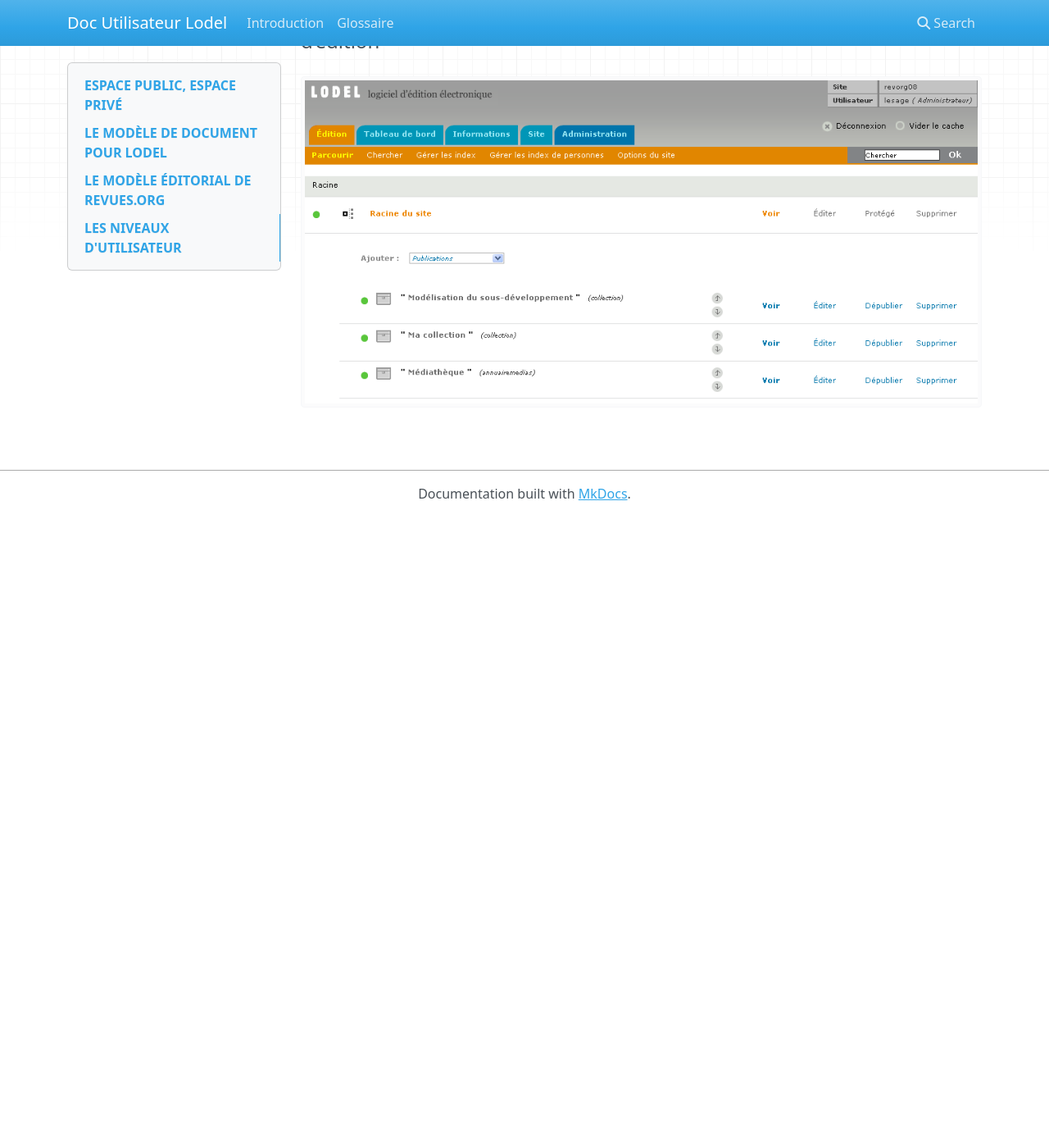
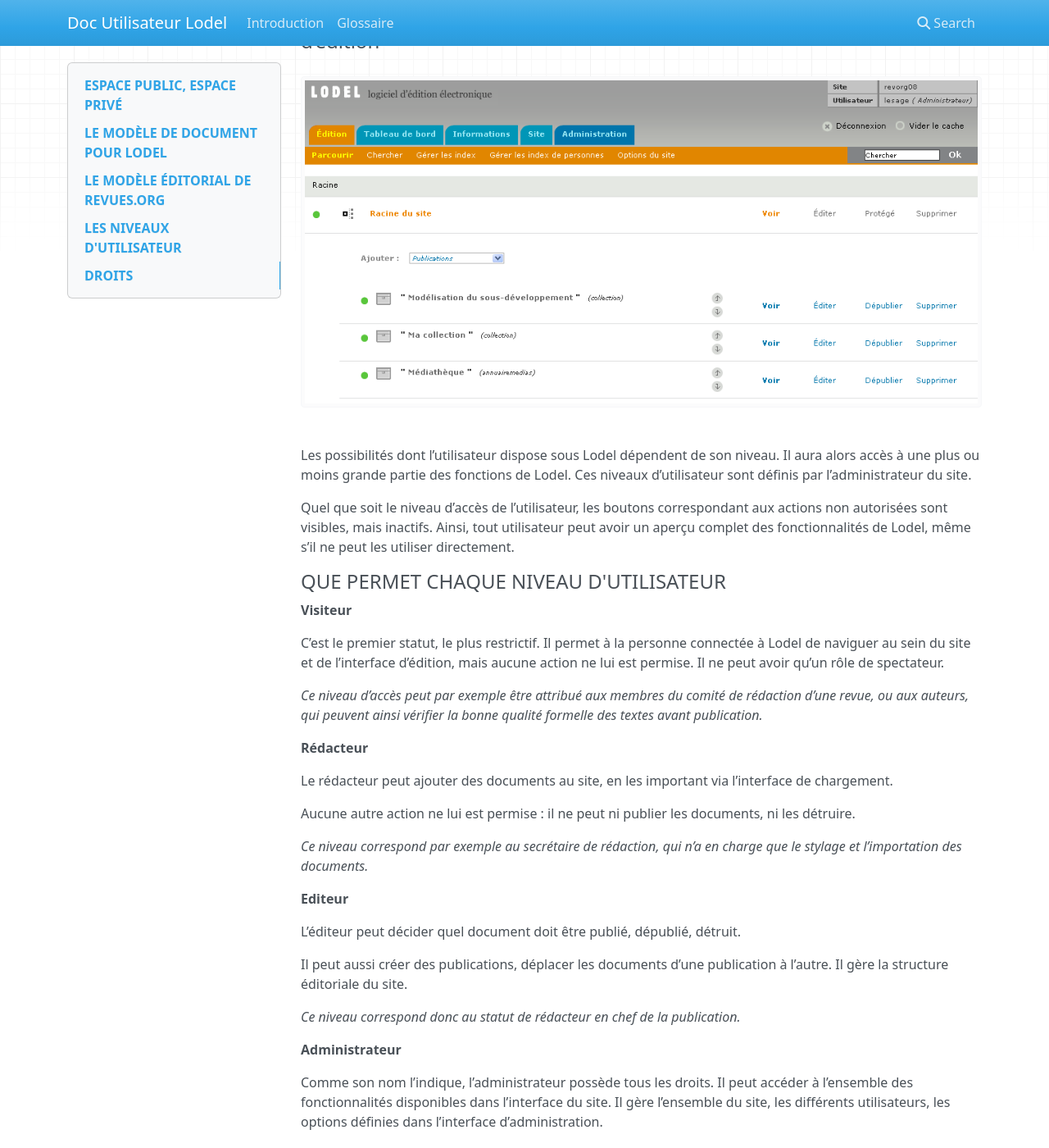
Before and after one commit to ValentinGeorgesDubost/Doc-Lodel-Utilisateur, an MkDocs documentation site: the page built from docs/Démarrer avec Lodel.md, in a window 1280 px wide and 1400 px high, scrolled down 3030 px. Shown: the whole window at 82% size. Built offline with MkDocs 1.6.1, drawn with Linux system fonts in a browser that asks for light colours; nearby versions of some CDN libraries; old or Windows-style settings are respelled for this version of MkDocs; before the commit the page ends 3660 px from its top, so only the background shows below that; some of the changed text lies outside the part shown.

Commit message:
Update Démarrer avec Lodel.md

```diff
--- a/docs/Démarrer avec Lodel.md
+++ b/docs/Démarrer avec Lodel.md
@@ -8,7 +8,7 @@ accessible aux personnes autorisées uniquement, avec un login et mot de passe,
 Pour résumer : tout site Lodel se divise en deux :
 
 D’un côté un site public, accessible à tous les lecteurs, dont l’apparence est particulière à chaque site et déterminée
-par les templates.
+par les *templates*.
 
 De l’autre un espace privé d’édition, conçu pour permettre aux personnes autorisées d’éditer le site. En général un lien
 présent sur les pages du site public permet d’y accéder. Si ce n’est pas le cas, il suffit de suffixer `/lodel/edition/`
@@ -84,3 +84,49 @@ Le statut de la personne connectée est rappelé en haut à droite de l’interf
 
 #### Identification et statut de l’utilisateur dans le bandeau de l’interface d’édition
 ![Screenshot1](image/image2.png)
+
+Les possibilités dont l’utilisateur dispose sous Lodel dépendent de son niveau. Il aura alors accès à une plus ou moins grande partie des fonctions de Lodel. Ces niveaux d’utilisateur sont définis par l’administrateur du site.
+
+Quel que soit le niveau d’accès de l’utilisateur, les boutons correspondant aux actions non autorisées sont visibles, mais inactifs. Ainsi, tout utilisateur peut avoir un aperçu complet des fonctionnalités de Lodel, même s’il ne peut les utiliser directement.
+
+#### QUE PERMET CHAQUE NIVEAU D'UTILISATEUR
+
+**Visiteur**
+
+C’est le premier statut, le plus restrictif. Il permet à la personne connectée à Lodel de naviguer au sein du site et de l’interface d’édition, mais aucune action ne lui est permise. Il ne peut avoir qu’un rôle de spectateur.
+
+*Ce niveau d’accès peut par exemple être attribué aux membres du comité de rédaction d’une revue, ou aux auteurs, qui peuvent ainsi vérifier la bonne qualité formelle des  textes avant publication.*
+
+**Rédacteur**
+
+Le rédacteur peut ajouter des documents au site, en les important via l’interface de chargement.
+
+Aucune autre action ne lui est permise : il ne peut ni publier les documents, ni les détruire.
+
+*Ce niveau correspond par exemple au secrétaire de rédaction, qui n’a en charge que le stylage et l’importation des documents.*
+
+**Editeur**
+
+L’éditeur peut décider quel document doit être publié, dépublié, détruit.
+
+Il peut aussi créer des publications, déplacer les documents d’une publication à l’autre. Il gère la structure éditoriale du site.
+
+*Ce niveau correspond donc au statut de rédacteur en chef de la publication.*
+
+**Administrateur**
+
+Comme son nom l’indique, l’administrateur possède tous les droits. Il peut accéder à l’ensemble des fonctionnalités disponibles dans l’interface du site. Il gère l’ensemble du site, les différents utilisateurs, les options définies dans l’interface d’administration.
+
+*Ce niveau correspond à celui du webmaster.*
+
+**Administrateur de Lodel**
+
+L’administrateur Lodel possède deux droits supplémentaires par rapport à l’administrateur simple :
+
+  1. Il peut modifier le modèle éditorial du site
+  2. Il peut circuler d’un site à l’autre, dans le cas des multisites.
+
+
+## DROITS
+
+© tous droits réservés
```
